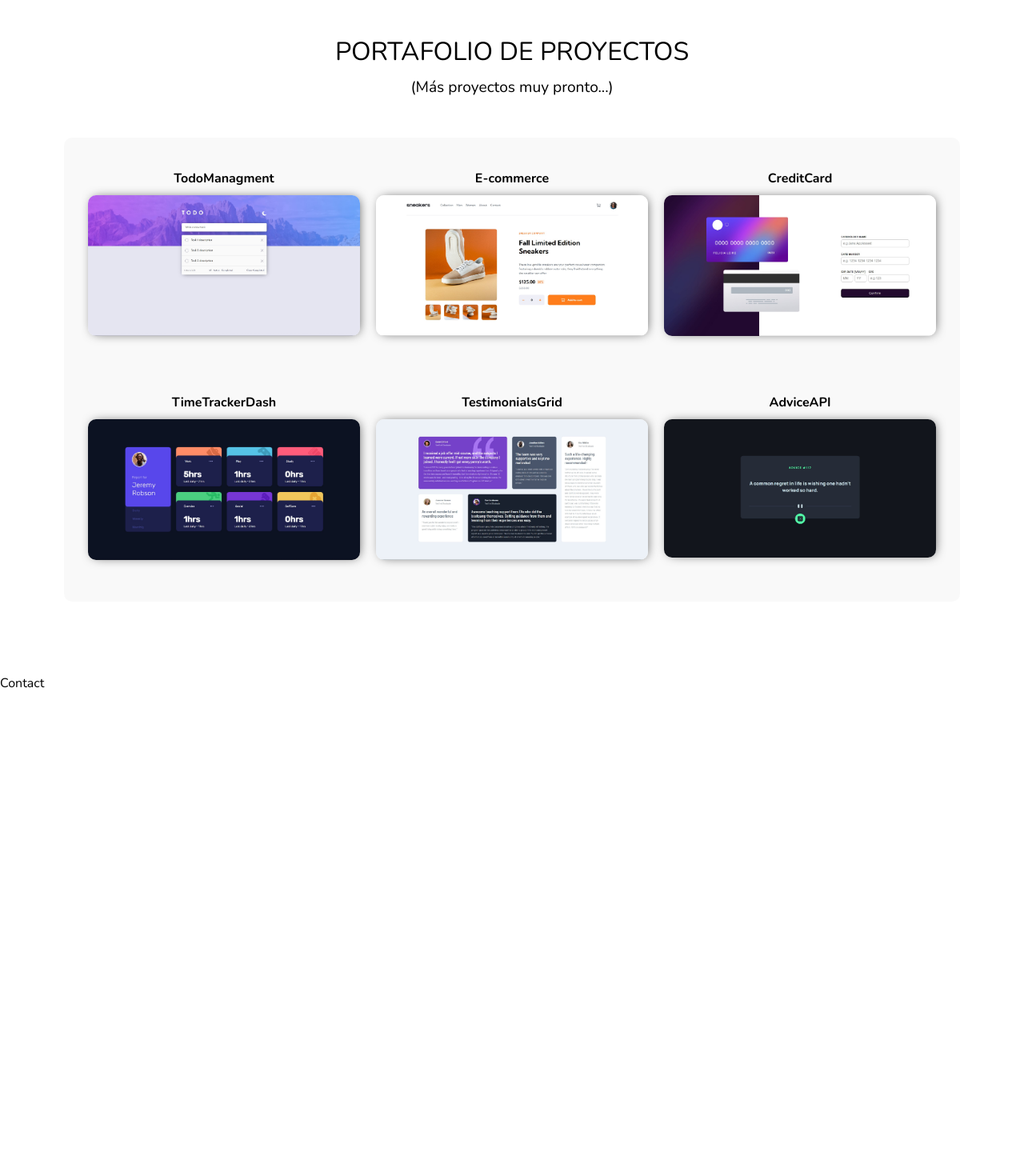
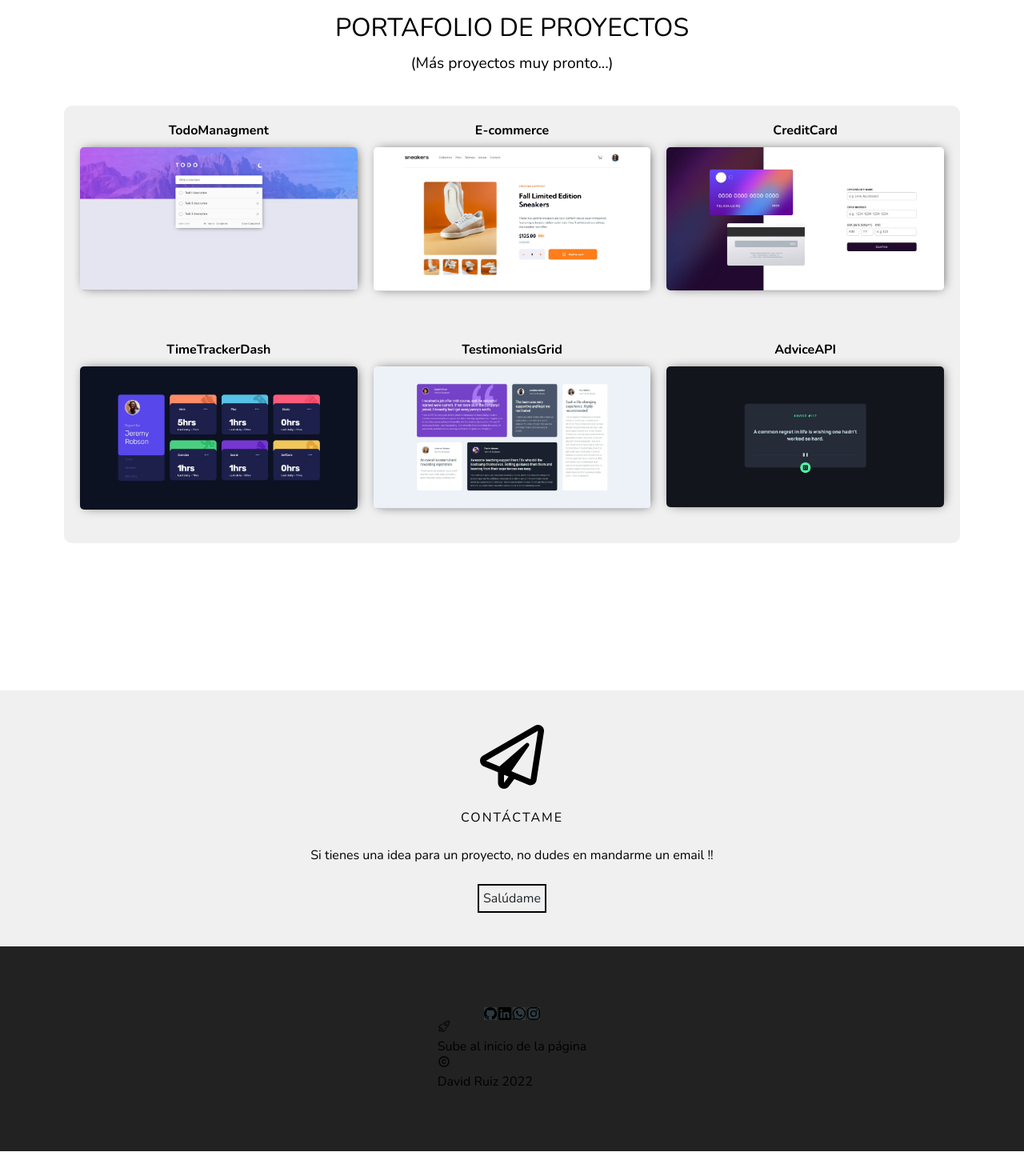
Before and after one commit to DavidSRV/portfolio, a React (Create React App) app: page /Contact in a window 1280 px wide. Shown: the part 2700-4170 px from the top of the page at 80% size. Before the commit the page ends 3565 px from the top, so only its background shows below. Built offline with nearby package versions, Linux system fonts and the light colour scheme.

Commit message:
Se termina contáctame

```diff
--- a/src/pages/contact/Contact.jsx
+++ b/src/pages/contact/Contact.jsx
@@ -1,9 +1,18 @@
-import React from 'react'
+import React from "react";
+import './_ContactStyle.scss';
+import { FaRegPaperPlane } from 'react-icons/fa';
 
 function Contact() {
   return (
-    <div>Contact</div>
-  )
+    <article className="contact">
+      <FaRegPaperPlane  className="contact__icon"/>
+      <p className="contact__title">Contáctame</p>
+      <p className="contact__description">Si tienes una idea para un proyecto, no dudes en mandarme un email !!</p>
+      <a className="contact__link" href="mailto:david.ruizvargas@hotmail.com?Subject=Interesado%20en%20tu%20hoja%20perfil%20profesional">
+      Salúdame
+      </a>
+    </article>
+  );
 }
 
-export default Contact
+export default Contact;
--- /dev/null
+++ b/src/pages/contact/_ContactStyle.scss
@@ -0,0 +1,41 @@
+@use '../../style/colors' as *;
+
+.contact {
+
+    height: 25vw;
+    display: flex;
+    flex-direction: column;
+    align-items: center;
+    justify-content: space-around;
+    background-color: $background-contact;
+    margin-top: 50px;
+    padding: 30px;
+
+    & .contact__icon {
+        font-size: 80px;
+        font-weight: 100;
+    }
+
+    & .contact__title {
+        text-transform: uppercase;
+        letter-spacing: 2px;
+    }
+
+    & .contact__link {
+        text-decoration: none;
+        color: $letter;
+        padding: 5px;
+        cursor: pointer;
+        border: 2px solid black;
+        transition: all 1s;
+
+
+        &:hover {
+            background-color: black;
+            color: white;
+            transition: all 1s;
+        }
+    }
+
+
+}
--- /dev/null
+++ b/src/pages/footer/Footer.jsx
@@ -0,0 +1,28 @@
+import React from "react";
+import "./_FooterStyle.scss";
+import { BsWhatsapp, BsGithub, BsLinkedin, BsInstagram } from "react-icons/bs";
+import { IoRocketOutline } from "react-icons/io5";
+import { MdCopyright } from "react-icons/md";
+
+function Footer() {
+  return (
+    <footer className="footer">
+      <div className="footer__containerIcons">
+        <BsGithub className="footer__icon --git" />
+        <BsLinkedin className="footer__icon --lin" />
+        <BsWhatsapp className="footer__icon --wha" />
+        <BsInstagram className="footer__icon --inst" />
+      </div>
+      <div className="footer__up">
+        <IoRocketOutline />
+        <p className="footer__descriptionUp">Sube al inicio de la página</p>
+        <div>
+          <MdCopyright />
+          <p>David Ruiz 2022</p>
+        </div>
+      </div>
+    </footer>
+  );
+}
+
+export default Footer;
--- /dev/null
+++ b/src/pages/footer/_FooterStyle.scss
@@ -0,0 +1,23 @@
+@use '../../style/colors' as *;
+
+.footer{
+    height: 20vw;
+    display: flex;
+    align-items: center;
+    flex-direction: column;
+    justify-content: center;
+    background-color: $background-footer;
+
+    & .footer__containerIcons{
+        display: flex;
+        gap: 2px;
+
+        & .footer__icon{
+            background-color: $background-icnos;
+        }
+    }
+
+
+
+
+}
--- a/src/pages/main/MainPage.jsx
+++ b/src/pages/main/MainPage.jsx
@@ -6,6 +6,8 @@ import About from "../about/About";
 import Skills from "../skills/Skills";
 import Projects from "../projects/Projects";
 import Cv from "../cv/Cv";
+import Contact from "../contact/Contact";
+import Footer from "../footer/Footer";
 
 
 function MainPage() {
@@ -26,10 +28,13 @@ function MainPage() {
       <section>
         <Skills />
       </section>
-      <section>
+      <section >
         <Projects />
       </section>
-      <section></section>
+      <section>
+        <Contact/>
+        <Footer/>
+      </section>
     </>
   );
 }
--- a/src/pages/projects/Projects.jsx
+++ b/src/pages/projects/Projects.jsx
@@ -9,7 +9,7 @@ function Projects() {
       <p className="portfolio__subtitle">(Más proyectos muy pronto...)</p>
       <article className="portfolio__projects">
         {projects.map((item) => (
-          <div className="portfolio__container">
+          <div className="portfolio__container" key={item.name}>
             <p className="portfolio__nameProject">{item.name}</p>
             <a href={item.urlLive} target="__blank">
               <img
@@ -34,7 +34,7 @@ function Projects() {
                 rel="noreferrer"
                 href={item.urlRepo}
               >
-                Codigo del Proyecto
+                Código del Proyecto
               </a>
             </div>
           </div>
--- a/src/pages/projects/_ProjectsStyle.scss
+++ b/src/pages/projects/_ProjectsStyle.scss
@@ -23,9 +23,9 @@
         grid-template-columns: repeat(3, minmax(200px, 1fr));
         justify-items: center;
         gap: 20px;
-        margin: 50px 80px;
+        margin: 40px 80px;
         background-color: $background-projects;
-        padding: 20px 30px;
+        padding: 10px 20px;
         border-radius: 10px;
 
         & .portfolio__container {
@@ -38,7 +38,6 @@
             & .portfolio__nameProject {
                 text-align: center;
                 font-weight: 700;
-                margin-top: 10px;
                 padding: 10px;
             }
 
@@ -48,12 +47,9 @@
                 -webkit-box-shadow: 2px 0px 14px -4px rgba(0, 0, 0, 0.75);
                 -moz-box-shadow: 2px 0px 14px -4px rgba(0, 0, 0, 0.75);
                 box-shadow: 2px 0px 14px -4px rgba(0, 0, 0, 0.75);
-                border-radius: 10px;
+                border-radius: 5px;
                 user-select: none;
                 cursor: pointer;
-
-                &:hover {}
-
             }
 
             & .TodoManagment {
--- a/src/pages/skills/SkillsStyle.scss
+++ b/src/pages/skills/SkillsStyle.scss
@@ -6,6 +6,7 @@
     display: grid;
     place-content: center;
     padding: 10px;
+    justify-items: center;
     transition: all 1s;
 
     &:hover .skills__title{
@@ -25,7 +26,7 @@
     }
 
     & img {
-        width: 80px;
+        width: 70px;
         transition: all 1s;
 
         &:hover {
@@ -51,7 +52,6 @@
 
 
 .skills__Exp {
-
     display: grid;
     grid-template-columns: repeat(2, 1fr);
 
--- a/src/pages/skills/work/_WorkStyle.scss
+++ b/src/pages/skills/work/_WorkStyle.scss
@@ -25,7 +25,7 @@
         justify-items: center;
 
         & .exp__img {
-            max-width: 350px;
+            max-width: 300px;
         }
     }
 
--- a/src/style/_colors.scss
+++ b/src/style/_colors.scss
@@ -1,4 +1,7 @@
 $letter: #212529;
 $background-about: #000000;
 $background-skills: #e3e3e3;
-$background-projects: rgba(128, 128, 128, 0.048)
+$background-projects: rgba(128, 128, 128, 0.117);
+$background-contact: #f0f0f0;
+$background-footer: #222222;
+$background-icnos: #2e393f;
```
